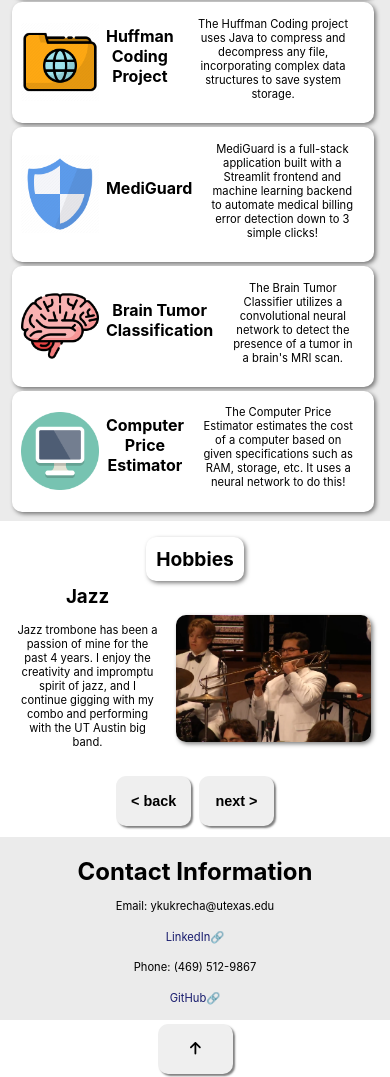
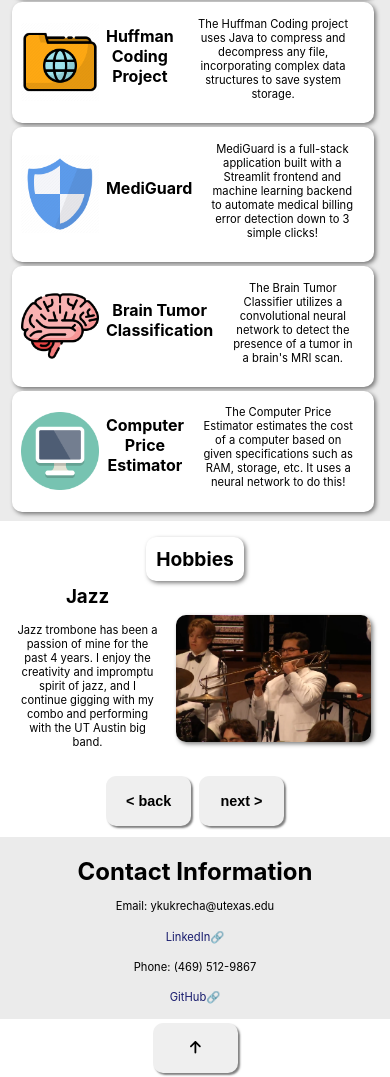
Before and after one commit to yashkukrecha/personalprojects, a React (Create React App) app in the folder personal-web/: page / in a window 390 px wide. Shown: the part 996-2073 px from the top of the page. Built offline with nearby package versions, Linux system fonts and the light colour scheme.

Commit message:
updated some styling

```diff
--- a/personal-web/src/Styles/App.css
+++ b/personal-web/src/Styles/App.css
@@ -125,6 +125,8 @@
   }
 
   .button {
+    width: 85px;
+    height: 50px;
     font-size: 90%;
     color: black;
   }
--- a/personal-web/src/Styles/Contact.css
+++ b/personal-web/src/Styles/Contact.css
@@ -11,7 +11,6 @@
     #contact-container {
         display: flex;
         flex-direction: column;
-        width: 92vw;
         justify-content: space-between;
     }
 }
```
